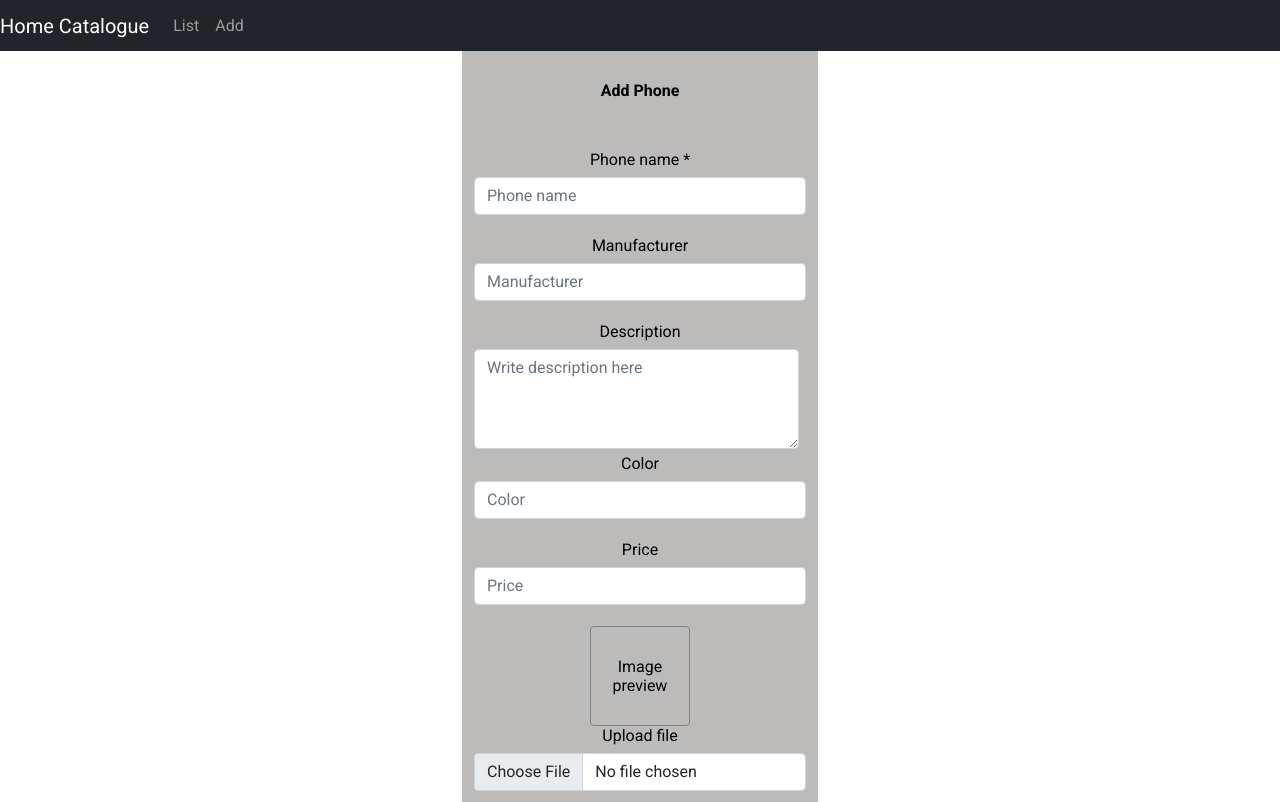
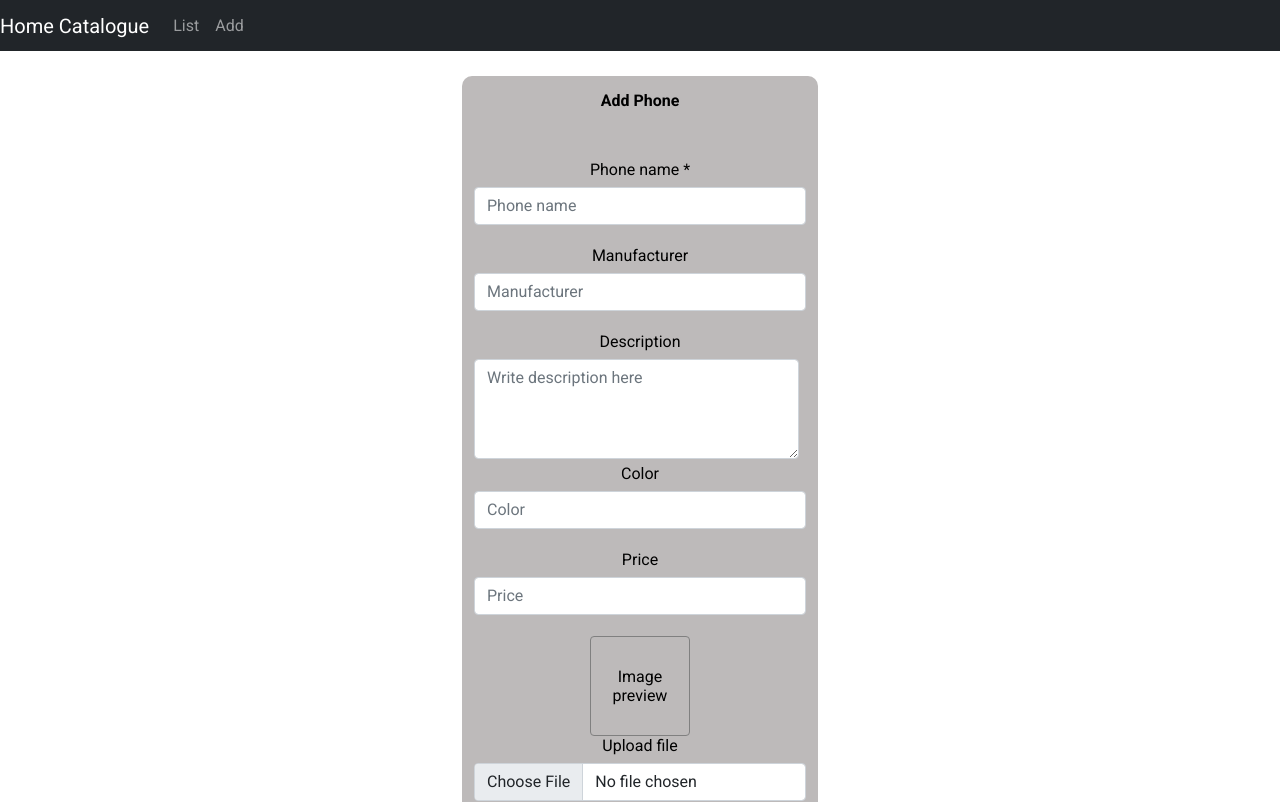
Before and after one commit to mirko1075/mobile-catalogue-client, a React (Create React App) app: page /PhoneAdd in a window 1280 px wide. Shown: the top 802 px of the page. Built offline with nearby package versions, Linux system fonts and the light colour scheme.

Commit message:
More style to render show/edit/add card the ssame

```diff
--- a/src/components/PhoneCardEdit.js
+++ b/src/components/PhoneCardEdit.js
@@ -83,8 +83,8 @@ const PhoneCardEdit = props => {
     },[selectedFile])
 
   return (
-    <div style={{backgroundColor:"#bdbaba", padding:"10px", display: !isFlipped? "none":"flex"}}>
-        <Container>
+    <div style={{ padding:"10px", display: !isFlipped? "none":"flex"}}>
+        <Container style={{backgroundColor:"#bdbaba", borderRadius:"10px", paddingTop:"10px", paddingBottom:"10px"}}>
           <Row className="formRow">
             <Col>
               <Form.Group className="mb-3" controlId="phoneNameVal">
--- a/src/components/PhoneCardShow.js
+++ b/src/components/PhoneCardShow.js
@@ -1,5 +1,5 @@
 import React, { useState } from "react";
-import { Card } from "react-bootstrap";
+import { Container } from "react-bootstrap";
 import CardDetail from "./CardDetail";
 
 export default function PhoneCardShow({ phone, handleClick, handleRemovePhone }) {
@@ -29,8 +29,8 @@ export default function PhoneCardShow({ phone, handleClick, handleRemovePhone })
   }
 
   return (
-    <div className="col">
-      <div className="card shadow-sm"  style={{backgroundColor:"#bdbaba", padding:"10px"}}>
+    <div style={{ padding:"10px"}}>
+        <Container style={{backgroundColor:"#bdbaba", borderRadius:"10px", paddingTop:"10px", paddingBottom:"10px"}}>
         <div className="imageContainer">
           <div className="fill">
           {file?  (<img src={file} alt="" />) : null}
@@ -84,7 +84,7 @@ export default function PhoneCardShow({ phone, handleClick, handleRemovePhone })
             <small className="text-muted">${price}</small>
           </div>
         </div>
-      </div>
+      </Container>
     </div>
   );
 }
--- a/src/pages/PhoneAdd.js
+++ b/src/pages/PhoneAdd.js
@@ -86,8 +86,8 @@ const PhoneAdd = ({ addPhone }) => {
   },[selectedFile])
 
   return !isCreated ? (
-    <div style={{backgroundColor:"#bdbaba", paddingTop:"50px"}}>
-        <Container>
+    <div style={{ paddingTop:"50px", paddingBottom:"50px"}}>
+        <Container style={{backgroundColor:"#bdbaba", borderRadius:"10px", paddingTop:"10px", paddingBottom:"10px"}}>
         <Row className="formRow">
             <Col>
               <div style={{height:"2em", marginBottom:"2em"}}><b>Add Phone</b></div>
```
